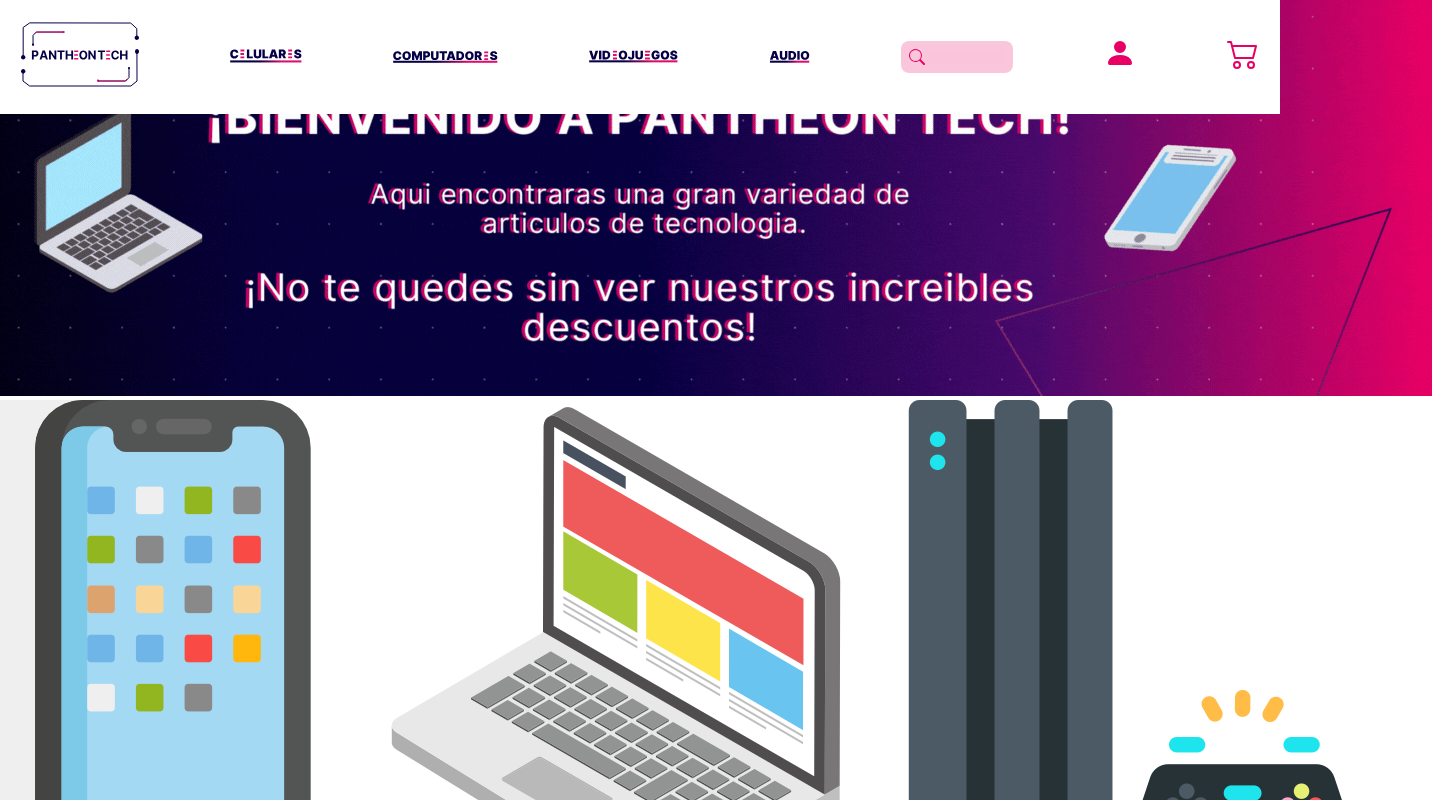
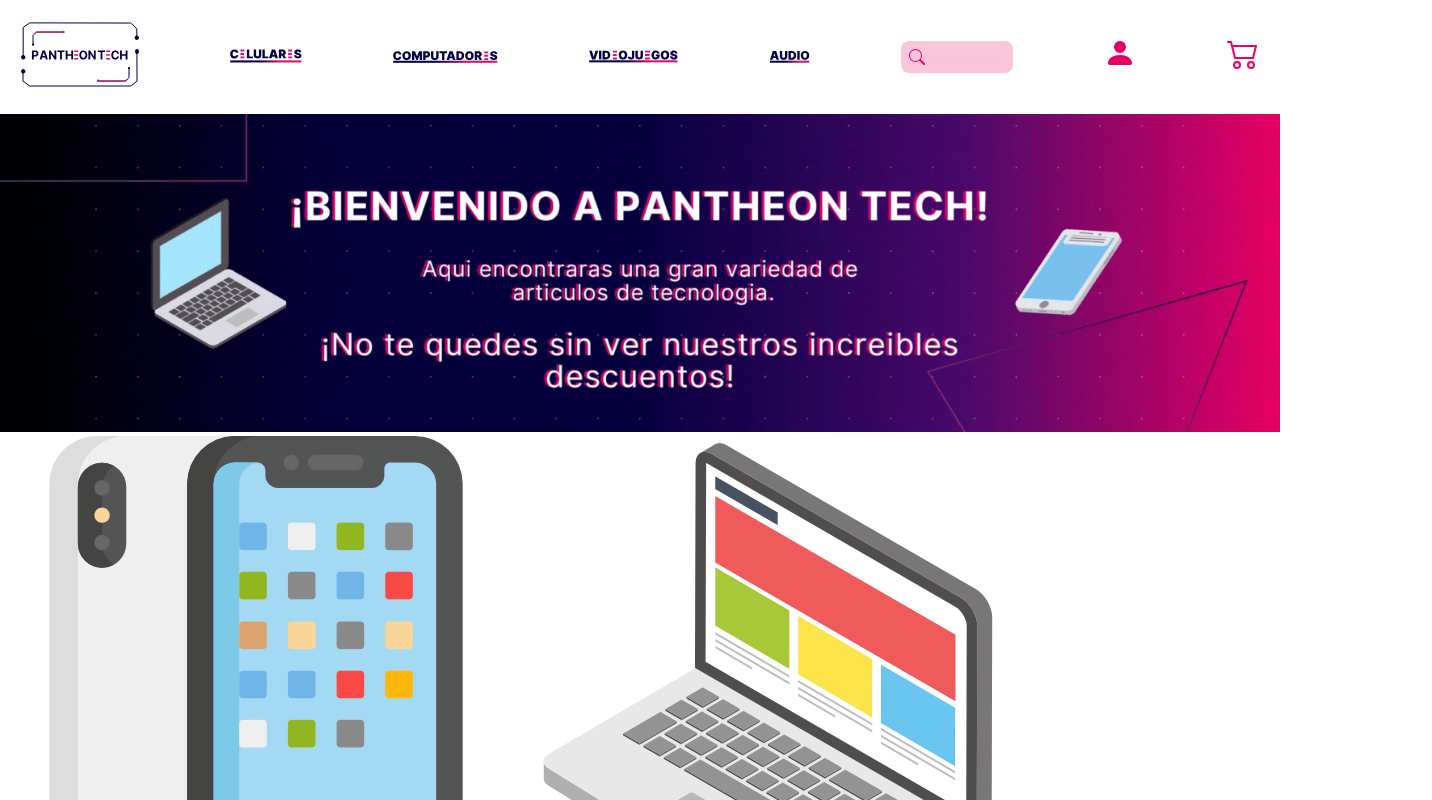
Before and after one commit to objetive218/Pantheon-Tech, a React (Vite) app: page / in a window 1280 px wide. Shown: the top 800 px of the page, 1432 px wide, since content can reach past the window. Built offline with nearby package versions, Linux system fonts and the light colour scheme.

Commit message:
añadir hoja estilos app

```diff
--- a/src/App.jsx
+++ b/src/App.jsx
@@ -6,7 +6,7 @@
 import Modelo from "./components/Modelo";
 import banner from "./img/bannererror.gif";
 import Preview from "./components/Preview";
-
+import StyleApp from "./css/App.module.css"
 
 const App = () => {
   const { productos } = useContext(CatalogoContext);
@@ -29,7 +29,7 @@
     <>
 <NavBar />
     <section>
-      <img className="" src={banner} alt="imagen" />
+      <img className={StyleApp.imagen} src={banner} alt="imagen" />
       {buscar == null || String(buscar).length > 3 ? (
         carga.map(function (element, index) {
           return (
--- /dev/null
+++ b/src/css/App.module.css
@@ -0,0 +1,5 @@
+.imagen{
+ width: 100%;
+ height: 20%;
+ padding-top: 7rem;
+}
```
